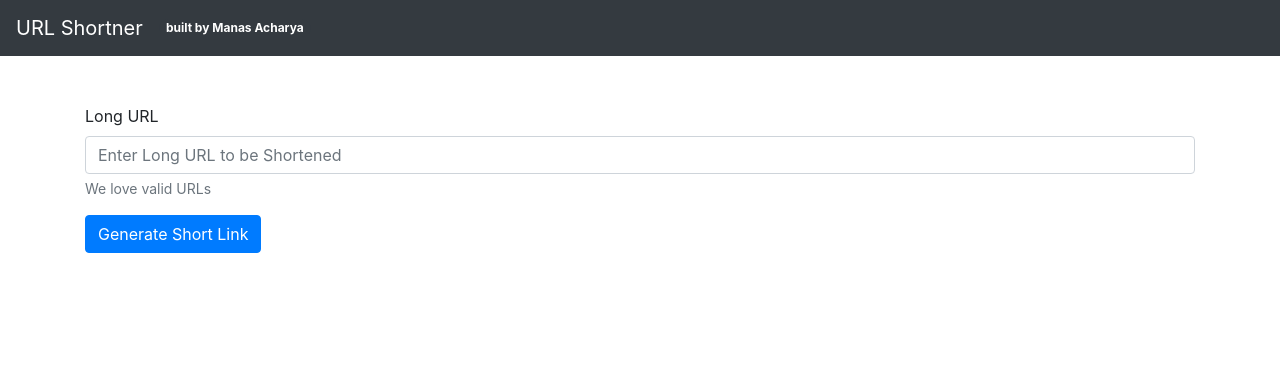
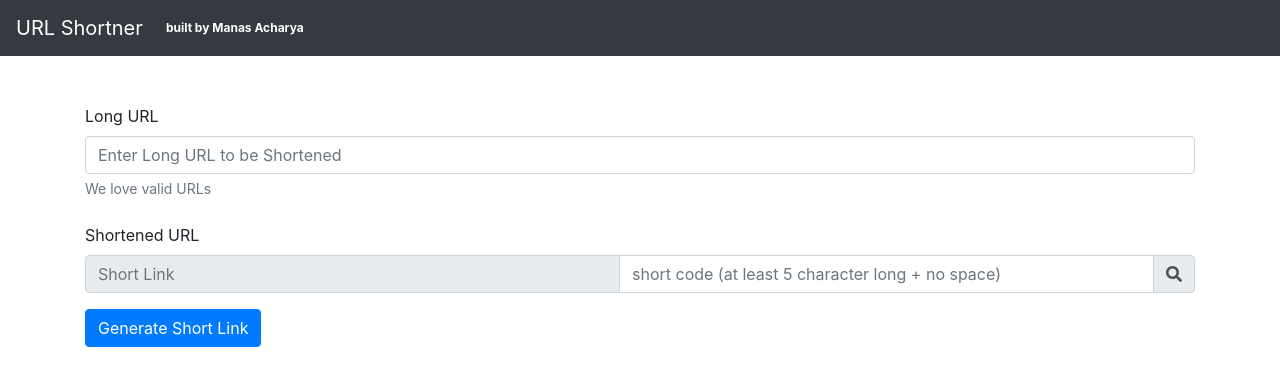
Before and after one commit to HOD101s/URL-Shortner-client, a React (Create React App) app: page / in a window 1280 px wide. Shown: the top 386 px of the page. Built offline with nearby package versions, Linux system fonts and the light colour scheme.

Commit message:
added: custom urls

```diff
--- a/src/components/ShortenForm.js
+++ b/src/components/ShortenForm.js
@@ -8,28 +8,37 @@ import {
   Tooltip,
 } from "react-bootstrap";
 import { CopyToClipboard } from "react-copy-to-clipboard";
-import getShortLink from "../service/getShortLink";
+import { getShortLink, isShortCodeAvailable } from "../service/requests";
 import { FontAwesomeIcon } from "@fortawesome/react-fontawesome";
-import { faGlobe, faClipboard } from "@fortawesome/free-solid-svg-icons";
+import {
+  faGlobe,
+  faClipboard,
+  faSearch,
+  faCheckCircle,
+  faTimesCircle,
+} from "@fortawesome/free-solid-svg-icons";
 
 export default function ShortenForm(props) {
   const [longUrl, setlongUrl] = useState("");
-  const [shortUrl, setshortUrl] = useState(null);
+  const [shortUrl, setshortUrl] = useState("");
   const [generationError, setgenerationError] = useState(false);
   const [copyTag, setcopyTag] = useState("Copy");
+  const [checkAvailableIcon, setcheckAvailableIcon] = useState(faSearch);
+  const [checkCodeAvaiblableTag, setcheckCodeAvaiblableTag] = useState(
+    "Check Code Availability"
+  );
+  const [shortCode, setshortCode] = useState("");
 
   const generateShortLink = async () => {
     if (longUrl.length > 0) {
       setgenerationError(false);
-      const shortLink = await getShortLink(longUrl);
+      const shortLink = await getShortLink(longUrl, shortCode);
       if (shortLink) {
         setshortUrl(shortLink.short_url);
-      } else {
-        setgenerationError(true);
+        return;
       }
-    } else {
-      setgenerationError(true);
     }
+    setgenerationError(true);
   };
 
   return (
@@ -43,12 +52,19 @@ export default function ShortenForm(props) {
             onChange={(e) => setlongUrl(e.target.value)}
           />
           <Form.Text className="text-muted">We love valid URLs</Form.Text>
-          {shortUrl && (
-            <>
-              <br />
-              <Form.Label>Shortened URL</Form.Label>
-              <InputGroup>
-                <Form.Control type="text" placeholder={shortUrl} readOnly />
+
+          <br />
+          <Form.Label>Shortened URL</Form.Label>
+          <InputGroup>
+            <Form.Control
+              type="text"
+              placeholder={shortUrl ? shortUrl : "Short Link"}
+              value={shortUrl}
+              readOnly
+            />
+
+            {shortUrl && (
+              <>
                 <InputGroup.Append>
                   <InputGroup.Text>
                     <OverlayTrigger
@@ -89,16 +105,56 @@ export default function ShortenForm(props) {
                     </OverlayTrigger>
                   </InputGroup.Text>
                 </InputGroup.Append>
-              </InputGroup>
-              <Form.Text className="text-muted">
-                Short Links are active for 48 hours only
-              </Form.Text>
+              </>
+            )}
+
+            <>
+              <Form.Control
+                type="text"
+                placeholder="short code (at least 5 character long + no space)"
+                onChange={(e) => {
+                  setshortCode(e.target.value);
+                }}
+              />
+              <InputGroup.Append>
+                <InputGroup.Text>
+                  <OverlayTrigger
+                    placement="right"
+                    delay={{ show: 250, hide: 250 }}
+                    overlay={
+                      <Tooltip id="editPostTooltip">
+                        {checkCodeAvaiblableTag}
+                      </Tooltip>
+                    }
+                  >
+                    <FontAwesomeIcon
+                      icon={checkAvailableIcon}
+                      onClick={async () => {
+                        if (await isShortCodeAvailable(shortCode)) {
+                          setcheckAvailableIcon(faCheckCircle);
+                          setcheckCodeAvaiblableTag("Code Available");
+                        } else {
+                          setcheckAvailableIcon(faTimesCircle);
+                          setcheckCodeAvaiblableTag("Code Unavailable");
+                        }
+                        setTimeout(() => {
+                          setcheckAvailableIcon(faSearch);
+                          setcheckCodeAvaiblableTag("Check Code Availability");
+                        }, 3000);
+                      }}
+                    />
+                  </OverlayTrigger>
+                </InputGroup.Text>
+              </InputGroup.Append>
             </>
+          </InputGroup>
+          {shortUrl && (
+            <Form.Text className="text-muted">
+              Short Links are active for 48 hours only
+            </Form.Text>
           )}
           {generationError && (
-            <>
-              <h6>There seems to be some error with your URL</h6>
-            </>
+            <h6>There seems to be some error with your URL or custom code</h6>
           )}
         </Form.Group>
 
--- a/src/service/getShortLink.js
+++ /dev/null
@@ -1,18 +0,0 @@
-import axios from "axios";
-if (process.env.NODE_ENV !== "production") {
-  axios.defaults.baseURL = "http://127.0.0.1:5000";
-}
-axios.defaults.headers.post["Content-Type"] =
-  "application/x-www-form-urlencoded";
-axios.defaults.headers.post["Access-Control-Allow-Origin"] = "*";
-
-export default async function getShortLink(longUrl) {
-  try {
-    const data = await axios.post(`/api/shorten`, {
-      long_url: longUrl,
-    });
-    return data.data;
-  } catch (e) {
-    return;
-  }
-}
--- /dev/null
+++ b/src/service/requests.js
@@ -0,0 +1,46 @@
+import axios from "axios";
+if (process.env.NODE_ENV !== "production") {
+  axios.defaults.baseURL = "http://127.0.0.1:5000";
+}
+axios.defaults.headers.post["Content-Type"] =
+  "application/x-www-form-urlencoded";
+axios.defaults.headers.post["Access-Control-Allow-Origin"] = "*";
+
+// POST /api/shorteb
+// expects {long_url: ''}
+// returns short_url
+export const getShortLink = async (longUrl, shortCode) => {
+  try {
+    var post_data = { long_url: longUrl };
+    if (
+      isValidShortCode(shortCode) &&
+      (await isShortCodeAvailable(shortCode))
+    ) {
+      // shortCode set
+      post_data.short_code = shortCode;
+    } else if (shortCode) {
+      // shortCode passed but not available
+      return;
+    }
+    const data = await axios.post(`/api/shorten`, post_data);
+    return data.data;
+  } catch (e) {
+    return;
+  }
+};
+
+// validate shortcode
+const isValidShortCode = (code) => {
+  return code && code.length >= 5 && !/\s/g.test(code);
+};
+
+// GET /api/code_available
+export const isShortCodeAvailable = async (short_code) => {
+  try {
+    if (!isValidShortCode(short_code)) return false;
+    const data = await axios.get(`/api/code_available?code=${short_code}`);
+    return data.status === 200;
+  } catch (e) {
+    return;
+  }
+};
```
